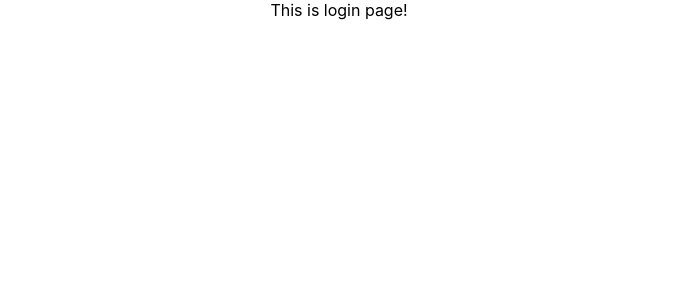
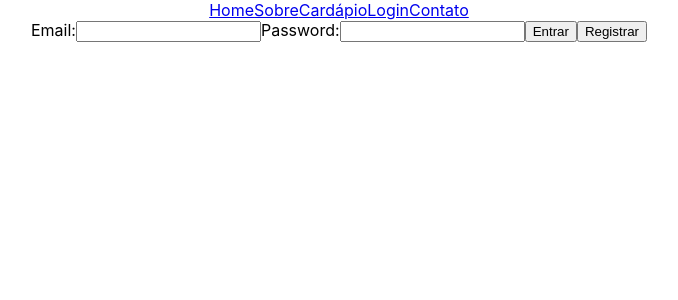
Before and after one commit to jaketheman96/restaurante-chien, a React (Create React App) app in the folder frontend/: page /login in a window 1280 px wide. Shown: the top 300 px of the page, without its empty margins (301-979 px from the left). Built offline with nearby package versions, Linux system fonts and the light colour scheme.

Commit message:
feat: add's login form and register page

```diff
--- a/frontend/src/App.tsx
+++ b/frontend/src/App.tsx
@@ -8,6 +8,7 @@ import Home from './pages/Home';
 import Login from './pages/Login';
 import Menu from './pages/Menu';
 import Orders from './pages/Orders';
+import Register from './pages/Register';
 
 function App() {
   return (
@@ -17,6 +18,7 @@ function App() {
         <Route path='/about' element={<About />} />
         <Route path='/contact' element={<Contact />} />
         <Route path='/login' element={<Login />} />
+        <Route path='/register' element={<Register />} />
         <Route path='/type/foods' element={<FoodsType />} />
         <Route path='/menu/:type' element={<Menu />} />
         <Route path='/orders' element={<Orders />} />
--- /dev/null
+++ b/frontend/src/components/LoginForm.tsx
@@ -0,0 +1,38 @@
+import { FormEvent } from "react";
+import { useNavigate } from "react-router-dom";
+
+function LoginForm() {
+  const navigate = useNavigate()
+
+  const handleSubmitForm = (event: FormEvent<EventTarget>): void => {
+    event.preventDefault();
+    console.log('entrei');
+  }
+
+  const handleRegisterButton = (): void => {
+    navigate('/register')
+  }
+
+  return (
+    <div>
+      <form>
+        <label htmlFor="email">
+          Email:
+          <input type="text" name="email" />
+        </label>
+        <label htmlFor="password">
+          Password:
+          <input type="text" name="password" />
+        </label>
+        <button type="submit" onClick={handleSubmitForm}>
+          Entrar
+        </button>
+        <button type="button" onClick={handleRegisterButton}>
+          Registrar
+        </button>
+      </form>
+    </div>
+  )
+}
+
+export default LoginForm
--- /dev/null
+++ b/frontend/src/interfaces/Ilogged.tsx
@@ -0,0 +1,6 @@
+interface Ilogged {
+  token: string,
+  role: string,
+}
+
+export default Ilogged
--- a/frontend/src/pages/Bookings.tsx
+++ b/frontend/src/pages/Bookings.tsx
@@ -1,7 +1,7 @@
 import { useEffect } from "react";
 import { useSelector } from "react-redux";
 import { useNavigate } from "react-router-dom";
-import Ilogged from "../interfaces/Iuser";
+import Ilogged from "../interfaces/Ilogged";
 import { RootState } from "../store/store";
 
 function Bookings() {
--- a/frontend/src/pages/Login.tsx
+++ b/frontend/src/pages/Login.tsx
@@ -1,6 +1,12 @@
+import LoginForm from "../components/LoginForm";
+import MainNavbar from "../components/MainNavbar";
+
 function Login() {
   return (
-    <div>This is login page!</div>
+    <>
+      <MainNavbar />
+      <LoginForm />
+    </>
   )
 }
 
--- a/frontend/src/pages/Orders.tsx
+++ b/frontend/src/pages/Orders.tsx
@@ -1,7 +1,7 @@
 import { useEffect } from "react";
 import { useSelector } from "react-redux";
 import { useNavigate } from "react-router-dom";
-import Ilogged from "../interfaces/Iuser";
+import Ilogged from "../interfaces/Ilogged";
 import { RootState } from "../store/store";
 
 function Orders() {
--- /dev/null
+++ b/frontend/src/pages/Register.tsx
@@ -0,0 +1,7 @@
+function Register() {
+  return (
+    <div>Register</div>
+  )
+}
+
+export default Register
--- a/frontend/src/slicers/user.slicer.tsx
+++ b/frontend/src/slicers/user.slicer.tsx
@@ -1,5 +1,5 @@
 import { createSlice } from "@reduxjs/toolkit";
-import Ilogged from "../interfaces/Iuser";
+import Ilogged from "../interfaces/Ilogged";
 
 const initialState: Ilogged = {
   token: '',
```
Also changed, not shown: frontend/src/interfaces/Iuser.tsx (+6 -3 lines), frontend/src/pages/Gallery.tsx (deleted, +0 -7 lines).
